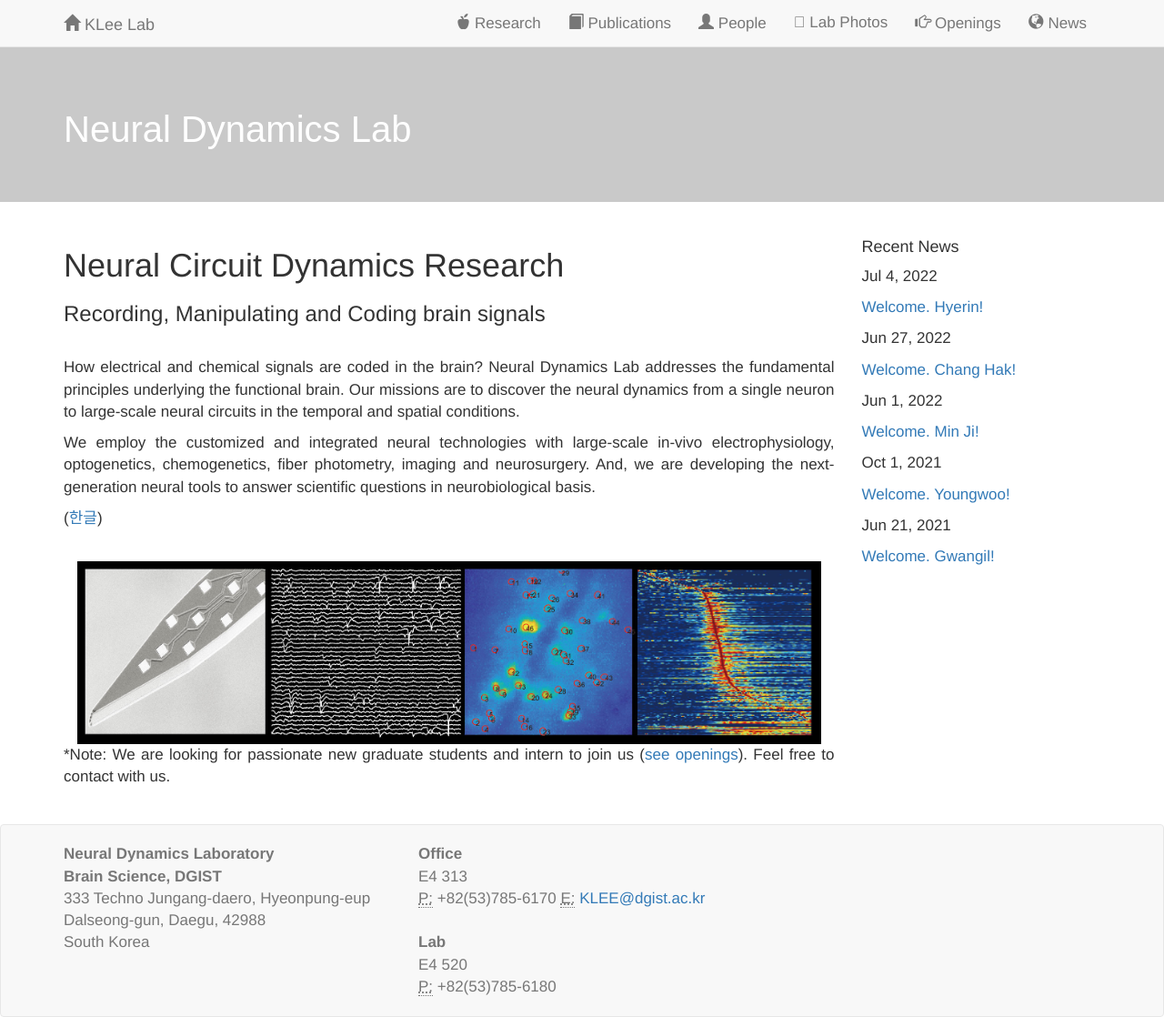
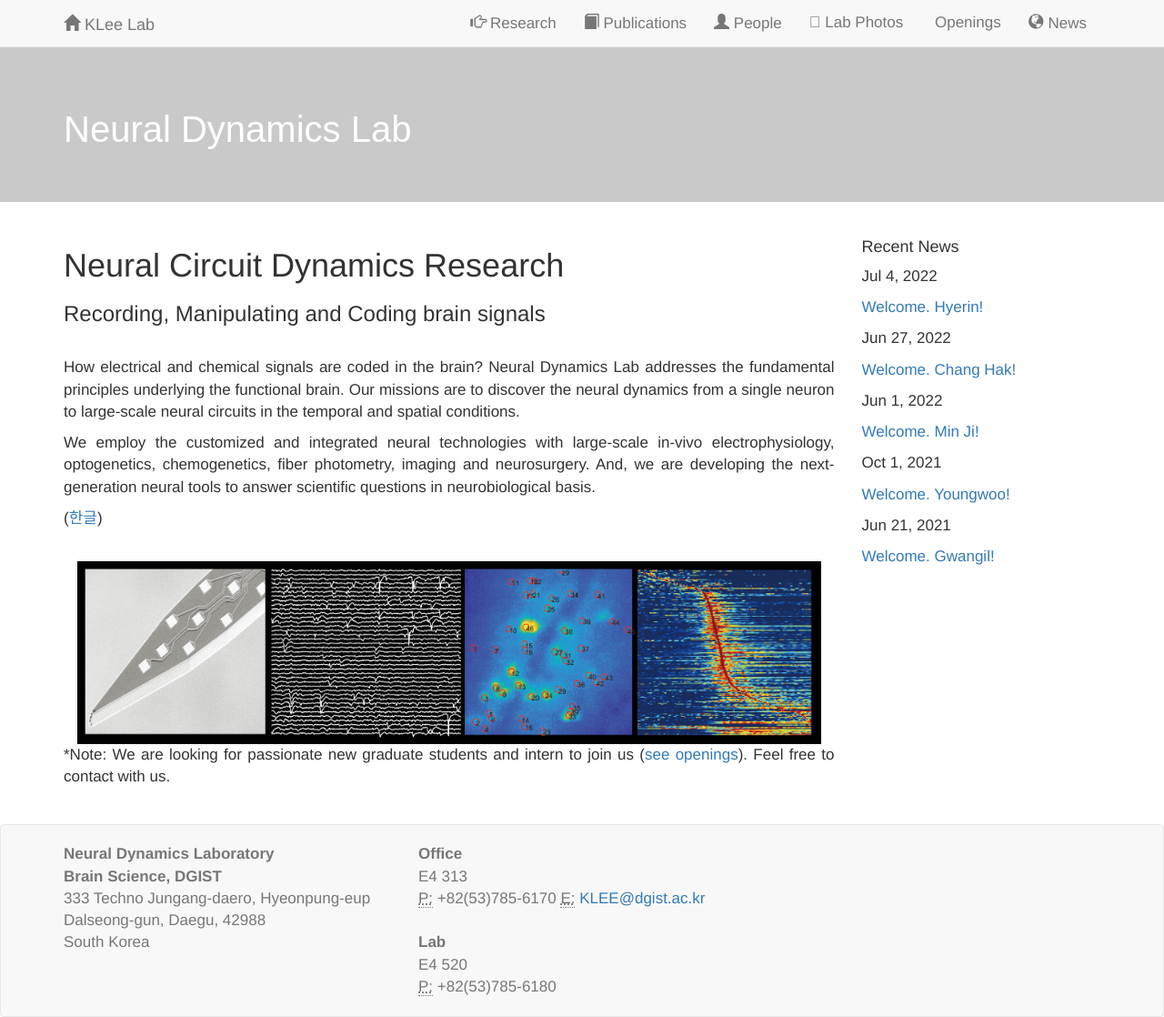
Before and after one commit to kleelab/kleelab.github.io, a Jekyll site: the page built from index.html, in a window 1280 px wide. Shown: the whole page at 91% size. Built offline with Jekyll 4.4.1, drawn with Linux system fonts in a browser that asks for light colours; nearby versions of some CDN libraries; a style sheet for code colours, icons or effects is not loaded.

Commit message:
Update header.html

```diff
--- a/_includes/header.html
+++ b/_includes/header.html
@@ -11,13 +11,13 @@
         </div>
         <div id="navbar" class="collapse navbar-collapse">
             <ul class="nav navbar-nav pull-right">
-                <li><a href="/projects.html"><span class="glyphicon glyphicon-apple" aria-hidden="true"></span>  Research</a></li>
+                <li><a href="/projects.html"><span class="glyphicon glyphicon-hand-right" aria-hidden="true"></span>  Research</a></li>
                 <li><a href="/publications.html"><span class="glyphicon glyphicon-book" aria-hidden="true"></span>  Publications</a></li>
                 <li><a href="/people.html"><span class="glyphicon glyphicon-user" aria-hidden="true"></span>  People</a></li>
-                <!--<li><a href="/software.html"><span class="glyphicon glyphicon-floppy-disk" aria-hidden="true"></span>  Software</a></li>-->
-                <li><a href="/photos.html"><span class="glyphicons glyphicon-camera" aria-hidden="true"></span>  Lab Photos</a></li>
-                <li><a href="/joinus.html"><span class="glyphicon glyphicon-hand-right" aria-hidden="true"></span>  Openings</a></li>
-                <!--<li><a href="/contact.html"><span class="glyphicon glyphicon-earphone" aria-hidden="true"></span> contact us</a></li>-->
+                <!--<li><a href="/software.html"><span class="glyphicon glyphicon-camera" aria-hidden="true"></span>  Software</a></li>-->
+                <li><a href="/photos.html"><span class="glyphicons glyphicon-floppy-disk" aria-hidden="true"></span>  Lab Photos</a></li>
+                <li><a href="/joinus.html"><span class="glyphicon glyphicon-earphon" aria-hidden="true"></span>  Openings</a></li>
+                <!--<li><a href="/contact.html"><span class="glyphicon glyphicon-apple" aria-hidden="true"></span> contact us</a></li>-->
                 <li><a href="/news/index.html"><span class="glyphicon glyphicon-globe" aria-hidden="true"></span>  News</a></li>
             </ul>
         </div><!--/.nav-collapse -->
```
